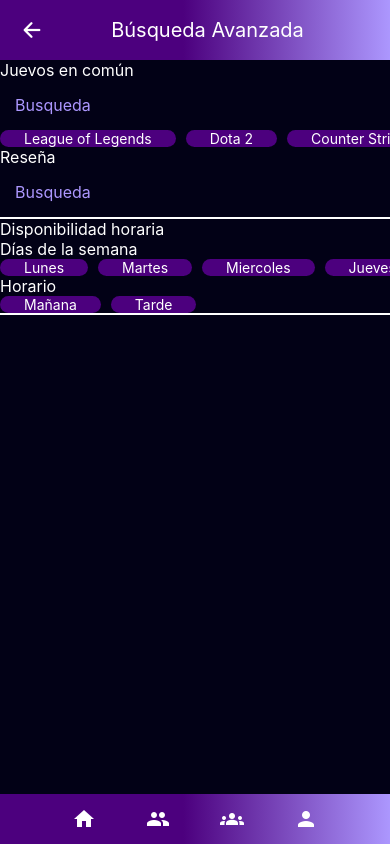
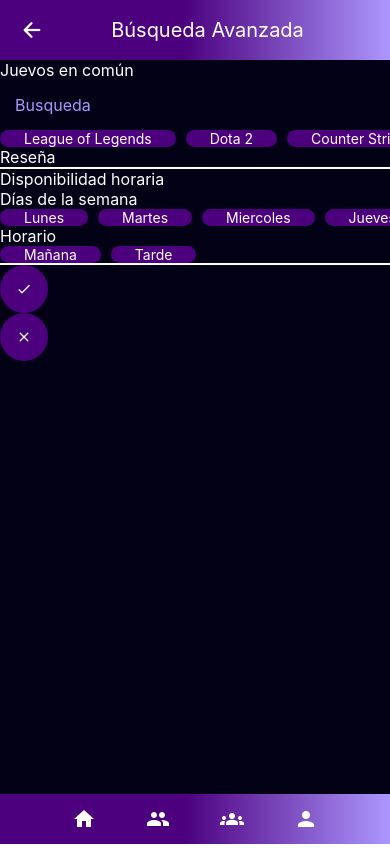
Before and after one commit to Siuss/gamerly-frontend, a React Native app: screen /busquedaAvanzada in a window 390 px wide. Built offline with nearby package versions, Linux system fonts and the light colour scheme.

Commit message:
Se agregan 'botonFlotante' para 'Aplicar' y 'Limpiar' sin funcionalidad.

```diff
--- a/src/componentes/vistas/BusquedaAvanzada.jsx
+++ b/src/componentes/vistas/BusquedaAvanzada.jsx
@@ -4,6 +4,7 @@ import { StyleSheet, View, Text, Title } from "react-native";
 import { Parrafo } from "../atomos/parrafo/Parrafo";
 import BarraBusqueda from "../atomos/barraBusqueda/BarraBusqueda";
 import { Divisor } from "../atomos/divisor/Divisor";
+import { BotonFlotante } from '../atomos/botonFlotante/BotonFlotante';
 
 import { ListaDePildoras } from "../bloques/ListaDePildoras";
 
@@ -107,7 +108,7 @@ export const BusquedaAvanzada = () => {
       <ListaDePildoras items={juegos}/>
       <Parrafo variante="blancoM">Reseña</Parrafo>
       {/* TODO: Barra de RESEÑA */}
-      <BarraBusqueda text={searchText} onChangeText={onChangeSearchText}/>
+
       <Divisor />
       <Parrafo variante="blancoM">Disponibilidad horaria</Parrafo>
       <Parrafo variante="blancoM">Días de la semana</Parrafo>
@@ -116,6 +117,8 @@ export const BusquedaAvanzada = () => {
       <ListaDePildoras items={momentosDelDia}/>
       <Divisor />
       {/* TODO: Botonera */}
+      <BotonFlotante name="check" />
+      <BotonFlotante name="close" />
     </View>
   );
 };
```
